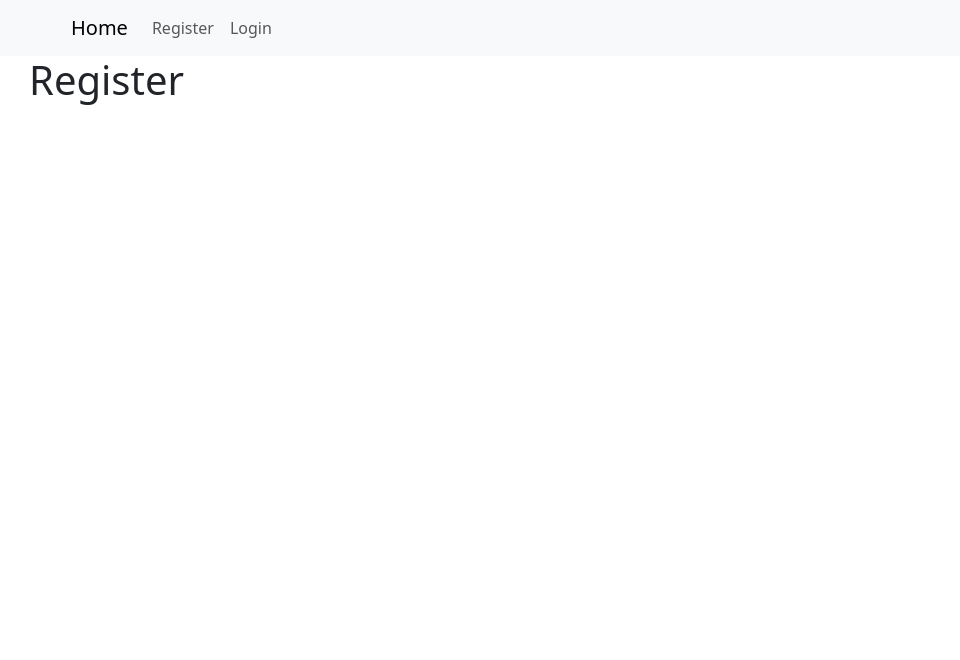
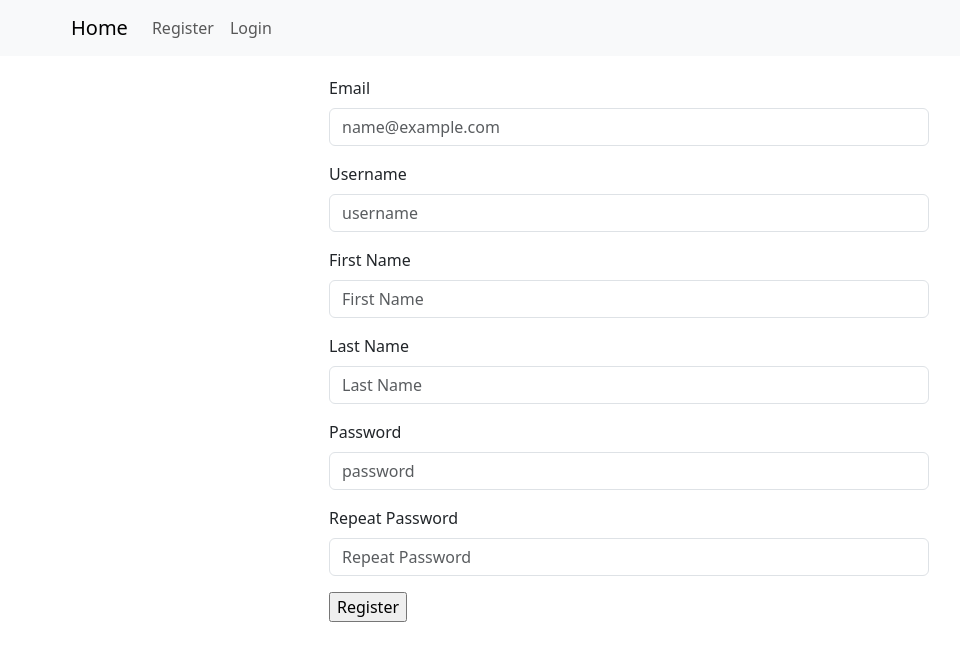
Before and after one commit to Asdiel85/Task-Management, a React (Vite) app in the folder client/: page /register in a window 1280 px wide. Shown: the top 660 px of the page, without its empty margins (11-971 px from the left). Built offline with nearby package versions, Linux system fonts and the light colour scheme.

Commit message:
register works

```diff
--- /dev/null
+++ b/client/src/components/Register/Register.module.css
@@ -0,0 +1,5 @@
+.formHolder {
+    max-width: 600px;
+    width: 100%;
+    margin: 20px auto;
+}
--- a/client/src/components/Register/Register.tsx
+++ b/client/src/components/Register/Register.tsx
@@ -1,7 +1,89 @@
-import { FC } from "react"
+import Form from "react-bootstrap/Form";
+import styles from "./Register.module.css";
+import * as authService from '../../service/authService'
+import { FC, useState, ChangeEvent } from "react";
+import { RegisterFormValues } from "../../utils/types";
 
 export const Register: FC = () => {
-    return (
-        <h1>Register</h1>
-    )
-}
+  const [formValues, setFormValues] = useState<RegisterFormValues>({
+    firstName: "",
+    lastName: "",
+    username: "",
+    email: "",
+    password: "",
+    repeatPassword: "",
+  });
+
+  const handleChange = (event: ChangeEvent<HTMLInputElement>): void => {
+    setFormValues((state) => ({
+      ...state,
+      [event.target.name]: event.target.value,
+    }));
+  };
+
+  const handleSubmit = async (event: React.SyntheticEvent): Promise<void> => {
+    event.preventDefault()
+     await authService.register(formValues)
+  };
+  return (
+    <div className={styles.formHolder}>
+      <Form onSubmit={handleSubmit}>
+        <Form.Group className="mb-3" controlId="email">
+          <Form.Label>Email</Form.Label>
+          <Form.Control
+            name="email"
+            type="email"
+            placeholder="name@example.com"
+            onChange={handleChange}
+          />
+        </Form.Group>
+        <Form.Group className="mb-3" controlId="username">
+          <Form.Label>Username</Form.Label>
+          <Form.Control
+            name="username"
+            type="text"
+            placeholder="username"
+            onChange={handleChange}
+          />
+        </Form.Group>
+        <Form.Group className="mb-3" controlId="firstName">
+          <Form.Label>First Name</Form.Label>
+          <Form.Control
+            name="firstName"
+            type="text"
+            placeholder="First Name"
+            onChange={handleChange}
+          />
+        </Form.Group>
+        <Form.Group className="mb-3" controlId="lastName">
+          <Form.Label>Last Name</Form.Label>
+          <Form.Control
+            name="lastName"
+            type="text"
+            placeholder="Last Name"
+            onChange={handleChange}
+          />
+        </Form.Group>
+        <Form.Group className="mb-3" controlId="password">
+          <Form.Label>Password</Form.Label>
+          <Form.Control
+            name="password"
+            type="password"
+            placeholder="password"
+            onChange={handleChange}
+          />
+        </Form.Group>
+        <Form.Group className="mb-3" controlId="repeatPassword">
+          <Form.Label>Repeat Password</Form.Label>
+          <Form.Control
+            name="repeatPassword"
+            type="password"
+            placeholder="Repeat Password"
+            onChange={handleChange}
+          />
+        </Form.Group>
+        <input type="submit" value="Register" />
+      </Form>
+    </div>
+  );
+};
```
Also changed, not shown: 1 other file (tests, documents, lock files or other folders).
